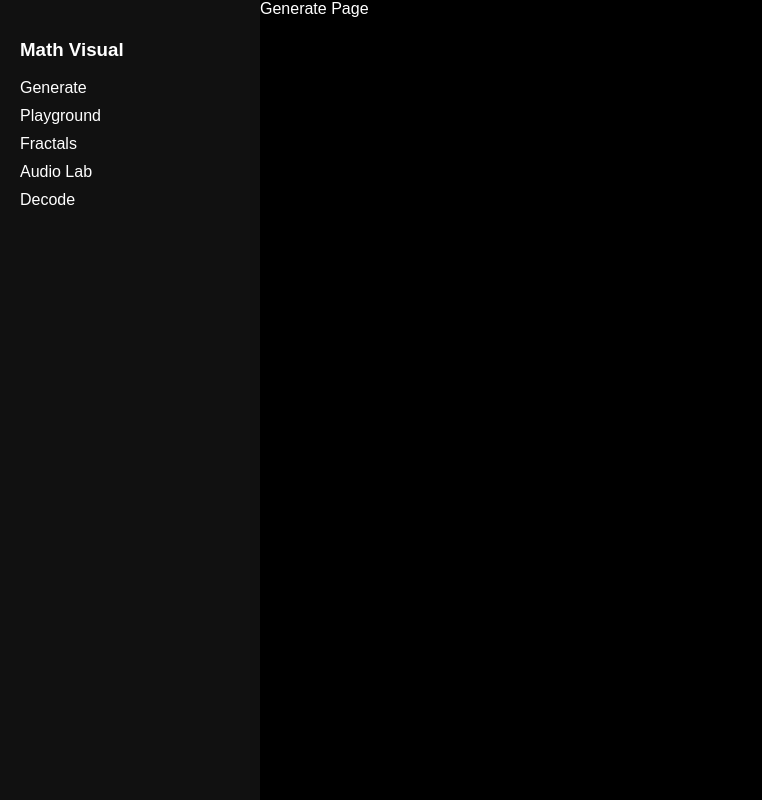
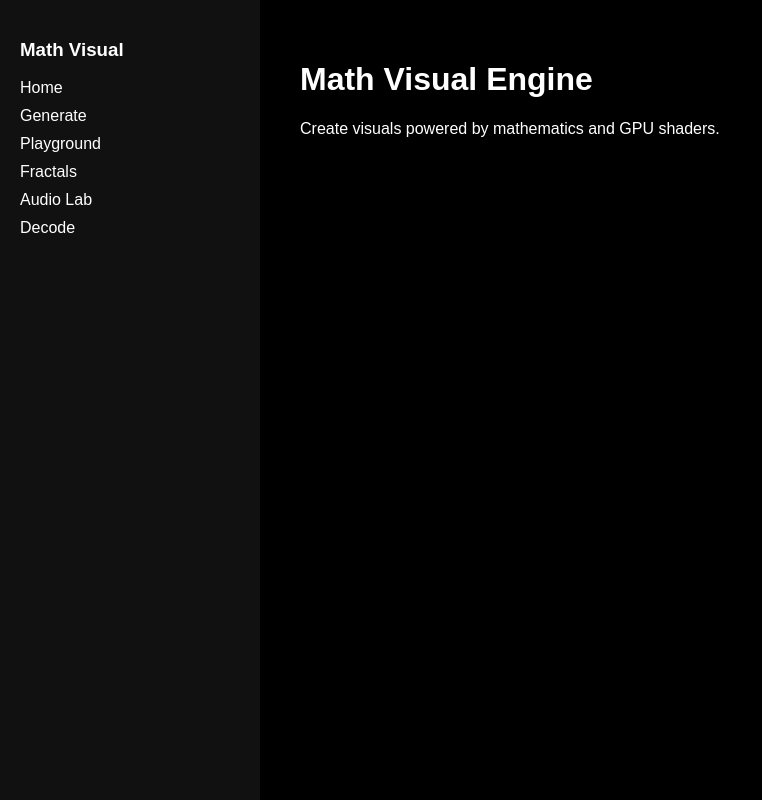
Before and after one commit to mbmtbtbc/mathNimage, a React app in the folder frontend/: page / in a window 1280 px wide. Shown: the whole page, without its empty margins (0-762 px from the left). Built offline with nearby package versions, Linux system fonts and the light colour scheme; the HTML template or start-up script is replaced by a standard one.

Commit message:
Routes and Basic Layout Finalized

```diff
--- a/frontend/src/app/Router.tsx
+++ b/frontend/src/app/Router.tsx
@@ -1,6 +1,8 @@
 import { BrowserRouter, Routes, Route } from "react-router-dom";
+import { Navigate } from "react-router-dom";
 import Layout from "./Layout";
 
+import Home from "../pages/Home";
 import Generate from "../pages/Generate";
 import Playground from "../pages/Playground";
 import Fractals from "../pages/Fractals";
@@ -12,11 +14,16 @@ export default function Router() {
     <BrowserRouter>
       <Routes>
         <Route element={<Layout />}>
-          <Route path="/" element={<Generate />} />
-          <Route path="/playground" element={<Playground />} />
-          <Route path="/fractals" element={<Fractals />} />
-          <Route path="/audio" element={<AudioLab />} />
-          <Route path="/decode" element={<Decode />} />
+          {/* Landing page */}
+          <Route index element={<Home />} />
+
+          {/* Tool pages */}
+          <Route path="home" element={<Navigate to="/" />} />
+          <Route path="generate" element={<Generate />} />
+          <Route path="playground" element={<Playground />} />
+          <Route path="fractals" element={<Fractals />} />
+          <Route path="audio" element={<AudioLab />} />
+          <Route path="decode" element={<Decode />} />
         </Route>
       </Routes>
     </BrowserRouter>
--- a/frontend/src/components/Sidebar.tsx
+++ b/frontend/src/components/Sidebar.tsx
@@ -13,7 +13,8 @@ export default function Sidebar() {
       <h3>Math Visual</h3>
 
       <nav style={{ display: "flex", flexDirection: "column", gap: 10 }}>
-        <Link to="/">Generate</Link>
+        <Link to="/">Home</Link>
+        <Link to="/generate">Generate</Link>
         <Link to="/playground">Playground</Link>
         <Link to="/fractals">Fractals</Link>
         <Link to="/audio">Audio Lab</Link>
--- /dev/null
+++ b/frontend/src/pages/Home.tsx
@@ -0,0 +1,15 @@
+export default function Home() {
+  return (
+    <div
+      style={{
+        position: "relative",
+        zIndex: 1,
+        padding: 40,
+        color: "white",
+      }}
+    >
+      <h1>Math Visual Engine</h1>
+      <p>Create visuals powered by mathematics and GPU shaders.</p>
+    </div>
+  );
+}
--- a/frontend/tsconfig.app.json
+++ b/frontend/tsconfig.app.json
@@ -1,5 +1,6 @@
 {
   "compilerOptions": {
+
     "baseUrl": ".",
     "paths": {
       "@shared/*": ["../shared/*"]
--- a/frontend/vite.config.ts
+++ b/frontend/vite.config.ts
@@ -1,13 +1,6 @@
-import { defineConfig } from 'vite'
-import react from '@vitejs/plugin-react'
+import { defineConfig } from "vite";
+import react from "@vitejs/plugin-react";
 
-// https://vite.dev/config/
 export default defineConfig({
-  plugins: [
-    react({
-      babel: {
-        plugins: [['babel-plugin-react-compiler']],
-      },
-    }),
-  ],
-})
+  plugins: [react()],
+});
```
Also changed, not shown: frontend/package.json (+6 -5 lines), 1 other file (tests, documents, lock files or other folders).
